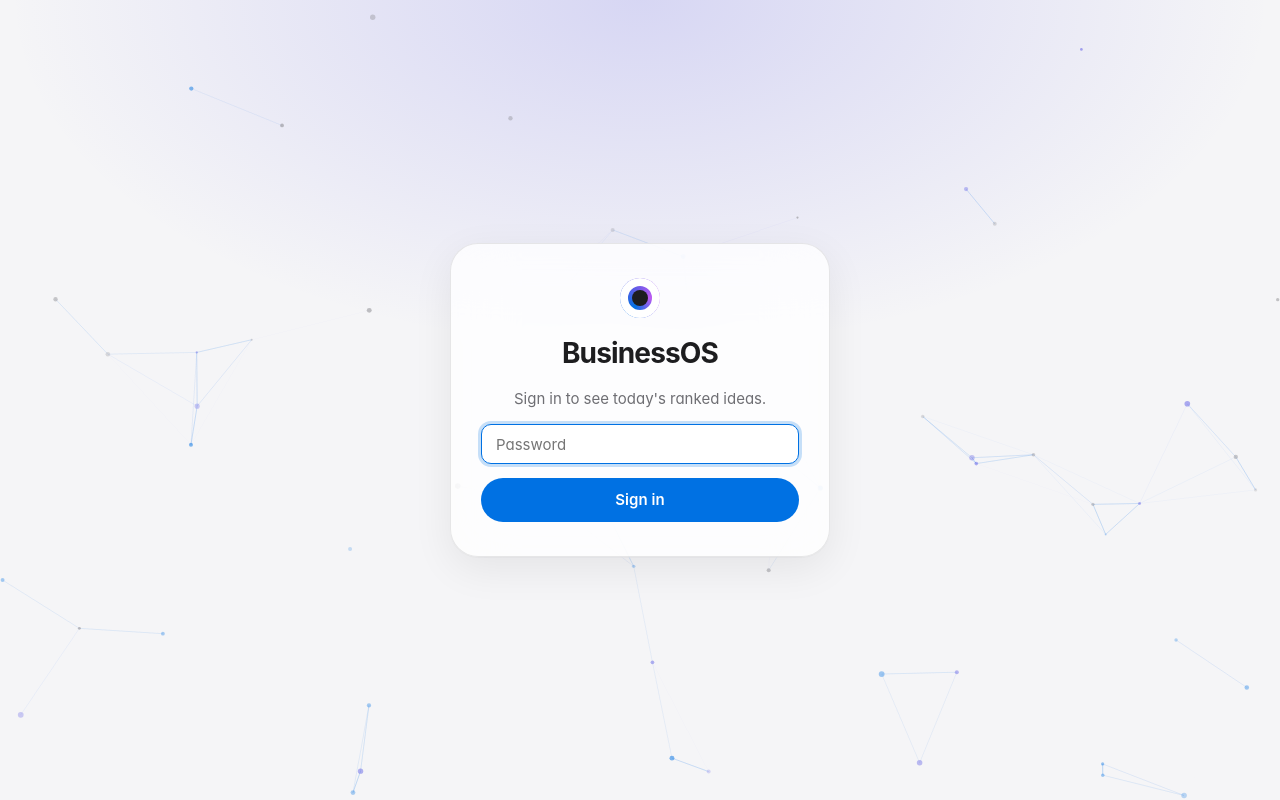
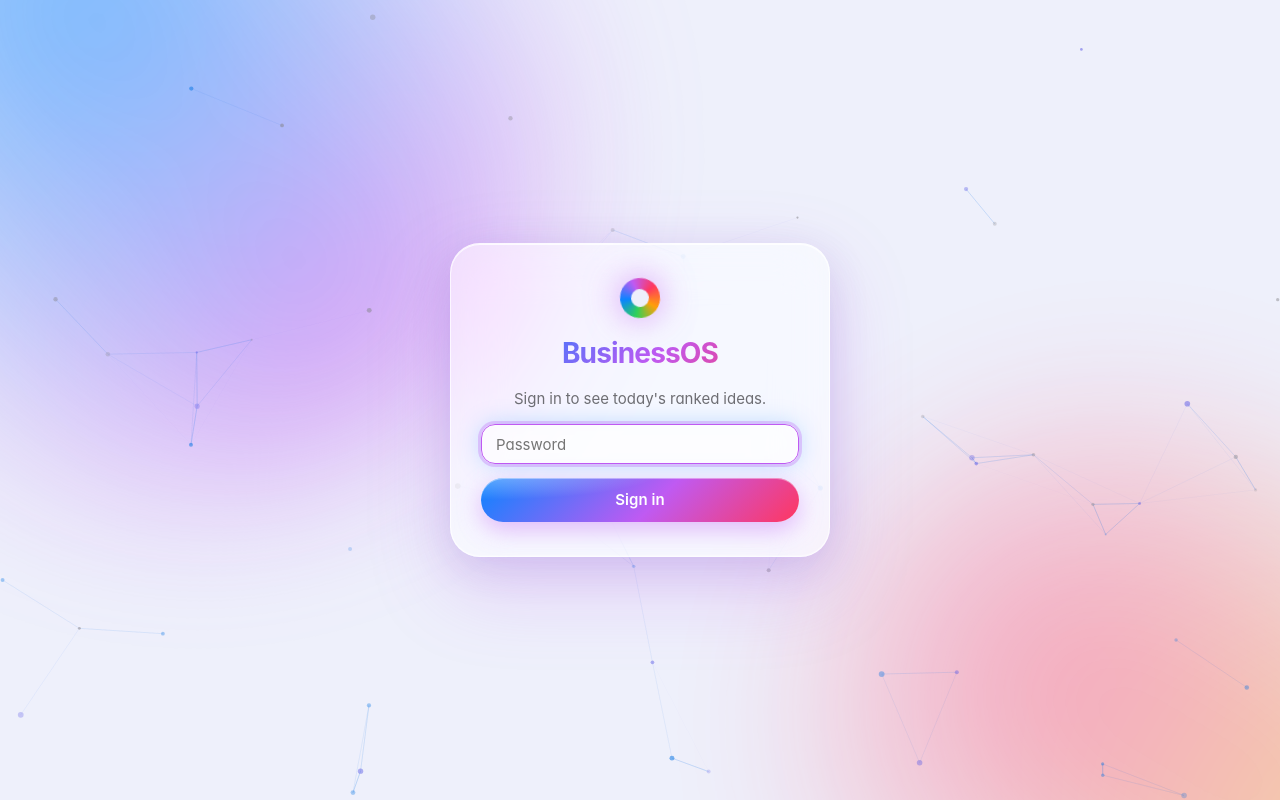
Before and after one commit to vaseems/businessos, a PHP site: page /login.php in a window 1280 px wide. Run offline with PHP 8.4, Linux system fonts and the light colour scheme.

Commit message:
Fix sidebar markup; glass and liquid design with colourful controls
Co-Authored-By: Claude Sonnet 5.5 <noreply@anthropic.com>
Claude-Session: https://claude.ai/code/session_01Etw9gxYGaTzUXvTT6AjLby

```diff
--- /dev/null
+++ b/assets/glass.css
@@ -0,0 +1,127 @@
+/* BusinessOS: glass + liquid layer. Loads after style.css and overrides its surfaces. */
+:root{
+  --c1:#0a84ff;--c2:#bf5af2;--c3:#ff375f;--c4:#ff9f0a;--c5:#30d158;--c6:#64d2ff;
+  --grad:linear-gradient(135deg,var(--c1),var(--c2) 55%,var(--c3));
+  --grad-warm:linear-gradient(135deg,var(--c4),var(--c3));
+  --grad-cool:linear-gradient(135deg,var(--c6),var(--c1));
+  --grad-fresh:linear-gradient(135deg,var(--c5),var(--c6));
+  --canvas:#eef0fb;
+  --pane:rgba(255,255,255,.52);--pane-hi:rgba(255,255,255,.72);--pane-edge:rgba(255,255,255,.7);
+  --pane-shadow:0 1px 0 rgba(255,255,255,.8) inset,0 -1px 0 rgba(255,255,255,.25) inset,0 10px 40px rgba(70,60,160,.14);
+  --side:rgba(255,255,255,.45);--glass:rgba(255,255,255,.62);--surface:rgba(255,255,255,.55);
+  --line:rgba(70,60,140,.12);--line2:rgba(70,60,140,.07);--track:rgba(80,70,160,.10);
+  --accent:#0a6cff;--accent2:#a24cf0;
+}
+@media (prefers-color-scheme:dark){:root{
+  --canvas:#07070f;
+  --pane:rgba(30,30,48,.5);--pane-hi:rgba(44,44,68,.62);--pane-edge:rgba(255,255,255,.14);
+  --pane-shadow:0 1px 0 rgba(255,255,255,.12) inset,0 -1px 0 rgba(255,255,255,.03) inset,0 14px 50px rgba(0,0,0,.5);
+  --side:rgba(20,20,34,.5);--glass:rgba(26,26,42,.62);--surface:rgba(30,30,48,.5);
+  --line:rgba(255,255,255,.12);--line2:rgba(255,255,255,.07);--track:rgba(255,255,255,.10);
+  --accent:#4da3ff;--accent2:#c27cff;
+}}
+
+/* Liquid aurora behind everything */
+body{background:var(--canvas);position:relative;min-height:100vh}
+body::before,body::after{content:"";position:fixed;z-index:-1;pointer-events:none;border-radius:50%;filter:blur(70px);opacity:.55}
+body::before{width:60vmax;height:60vmax;left:-18vmax;top:-22vmax;background:radial-gradient(circle at 35% 35%,var(--c1),transparent 62%),radial-gradient(circle at 70% 70%,var(--c2),transparent 60%);animation:drift1 26s ease-in-out infinite alternate}
+body::after{width:55vmax;height:55vmax;right:-18vmax;bottom:-24vmax;background:radial-gradient(circle at 40% 40%,var(--c3),transparent 60%),radial-gradient(circle at 70% 60%,var(--c4),transparent 58%);animation:drift2 32s ease-in-out infinite alternate;opacity:.42}
+@media (prefers-color-scheme:dark){body::before,body::after{opacity:.38}body::after{opacity:.3}}
+@keyframes drift1{to{transform:translate(14vmax,10vmax) rotate(40deg) scale(1.12);border-radius:46% 54% 58% 42%}}
+@keyframes drift2{to{transform:translate(-12vmax,-8vmax) rotate(-35deg) scale(1.1);border-radius:58% 42% 46% 54%}}
+
+/* Glass surfaces */
+.panel,.rows,.stats,.tile-btn,.sheet-card,.pal-card,.login-card,.tip{
+  background:var(--pane);border:1px solid var(--pane-edge);box-shadow:var(--pane-shadow);
+  backdrop-filter:blur(26px) saturate(190%);-webkit-backdrop-filter:blur(26px) saturate(190%)}
+.side{background:var(--side);border-right:1px solid var(--pane-edge);backdrop-filter:blur(30px) saturate(200%);-webkit-backdrop-filter:blur(30px) saturate(200%)}
+.bar{background:color-mix(in srgb,var(--pane) 80%,transparent);border-bottom:1px solid var(--pane-edge);backdrop-filter:blur(26px) saturate(190%);-webkit-backdrop-filter:blur(26px) saturate(190%)}
+.panel,.rows,.stats,.tile-btn{border-radius:22px}
+.panel,.tile-btn,.stats{position:relative;overflow:hidden}
+.panel::before,.tile-btn::before{content:"";position:absolute;inset:0;pointer-events:none;border-radius:inherit;background:linear-gradient(135deg,rgba(255,255,255,.35),transparent 38%);opacity:.7}
+@media (prefers-color-scheme:dark){.panel::before,.tile-btn::before{background:linear-gradient(135deg,rgba(255,255,255,.10),transparent 38%)}}
+.panel>*,.tile-btn>*{position:relative}
+.tile-btn:hover{transform:translateY(-4px) scale(1.01);border-color:var(--pane-edge);box-shadow:var(--pane-shadow),0 18px 50px color-mix(in srgb,var(--c2) 28%,transparent)}
+.row-btn:hover{background:color-mix(in srgb,var(--c2) 10%,transparent)}
+.rank a:hover{background:color-mix(in srgb,var(--c1) 10%,transparent)}
+
+/* Brand mark: living liquid orb */
+.mark{background:conic-gradient(from 0deg,var(--c1),var(--c2),var(--c3),var(--c4),var(--c5),var(--c1));animation:spin 9s linear infinite;box-shadow:0 0 18px color-mix(in srgb,var(--c2) 55%,transparent)}
+.mark::after{background:var(--canvas);inset:6px}
+.mark.big{box-shadow:0 0 34px color-mix(in srgb,var(--c2) 60%,transparent)}.mark.big::after{inset:11px}
+@keyframes spin{to{transform:rotate(360deg)}}
+.brand{font-weight:700}
+.brand span:last-child{background:var(--grad);-webkit-background-clip:text;background-clip:text;color:transparent}
+
+/* Colorful navigation */
+.nav a{border-radius:14px;transition:background .25s,color .25s,transform .25s var(--ease)}
+.nav a:hover{transform:translateX(2px)}
+.nav a .ic{padding:5px;width:28px;height:28px;border-radius:9px;color:#fff;box-shadow:0 4px 10px rgba(0,0,0,.18)}
+.nav a:nth-child(1) .ic{background:var(--grad-cool)}
+.nav a:nth-child(2) .ic{background:linear-gradient(135deg,var(--c2),var(--c3))}
+.nav a:nth-child(3) .ic{background:var(--grad-warm)}
+.nav a[aria-current=page]{background:var(--pane-hi);box-shadow:var(--pane-shadow);color:var(--ink)}
+.nav a[aria-current=page] .ic{color:#fff}
+.signout button{border-radius:14px}.signout button:hover{background:color-mix(in srgb,var(--c3) 14%,transparent);color:var(--c3)}
+
+/* Controls with colour and a liquid sheen */
+.btn{position:relative;overflow:hidden;background:var(--grad);color:#fff;font-weight:600;box-shadow:0 8px 24px color-mix(in srgb,var(--c2) 40%,transparent),0 1px 0 rgba(255,255,255,.4) inset;transition:transform .25s var(--ease),box-shadow .25s,filter .25s}
+.btn::before{content:"";position:absolute;left:-30%;top:-120%;width:160%;height:200%;background:radial-gradient(closest-side,rgba(255,255,255,.45),transparent 70%);transform:translateX(-30%);transition:transform .7s var(--ease);pointer-events:none}
+.btn:hover{filter:saturate(1.15);transform:translateY(-1px);box-shadow:0 12px 30px color-mix(in srgb,var(--c2) 50%,transparent),0 1px 0 rgba(255,255,255,.4) inset}
+.btn:hover::before{transform:translateX(40%)}
+.btn.quiet{background:var(--pane-hi);color:var(--ink);border:1px solid var(--pane-edge);box-shadow:var(--pane-shadow);backdrop-filter:blur(16px);-webkit-backdrop-filter:blur(16px)}
+.btn.quiet::before{display:none}
+.field,.cmd,.iconbtn{background:var(--pane);border:1px solid var(--pane-edge);box-shadow:0 1px 0 rgba(255,255,255,.5) inset;backdrop-filter:blur(18px);-webkit-backdrop-filter:blur(18px)}
+.field{border-radius:14px}
+.field:focus-within{border-color:var(--c2);box-shadow:0 0 0 3px color-mix(in srgb,var(--c2) 28%,transparent),0 0 24px color-mix(in srgb,var(--c1) 25%,transparent)}
+.cmd:hover,.iconbtn:hover{border-color:var(--c2);box-shadow:0 0 0 3px color-mix(in srgb,var(--c2) 18%,transparent)}
+.seg{background:var(--pane);border:1px solid var(--pane-edge);border-radius:14px;padding:4px;backdrop-filter:blur(16px);-webkit-backdrop-filter:blur(16px)}
+.seg button{border-radius:10px}
+.seg button[aria-pressed=true]{background:var(--grad);color:#fff;box-shadow:0 6px 16px color-mix(in srgb,var(--c2) 40%,transparent)}
+.tag{background:color-mix(in srgb,var(--c2) 16%,transparent);color:var(--ink)}
+#pal-list a[aria-selected=true]{background:var(--grad);color:#fff}
+kbd{background:var(--pane-hi)}
+
+/* Hero */
+.hero{border:1px solid var(--pane-edge);border-radius:30px;box-shadow:var(--pane-shadow);
+  background:radial-gradient(700px 380px at 12% 8%,color-mix(in srgb,var(--c1) 30%,transparent),transparent 70%),radial-gradient(600px 400px at 90% 90%,color-mix(in srgb,var(--c3) 26%,transparent),transparent 70%),radial-gradient(500px 360px at 60% 20%,color-mix(in srgb,var(--c2) 24%,transparent),transparent 70%),var(--pane);
+  backdrop-filter:blur(20px);-webkit-backdrop-filter:blur(20px)}
+.hero h1{background:linear-gradient(120deg,var(--ink) 30%,var(--c2) 70%,var(--c3));-webkit-background-clip:text;background-clip:text;color:transparent}
+.hero-note{display:inline-block;padding:5px 12px;border-radius:999px;background:var(--pane-hi);border:1px solid var(--pane-edge);font-weight:500;color:var(--ink)}
+
+/* Stats: coloured figures */
+.stats>div{position:relative}
+.stats>div::before{content:"";position:absolute;left:24px;top:0;width:34px;height:3px;border-radius:0 0 4px 4px}
+.stats>div:nth-child(1)::before{background:var(--grad-cool)}.stats>div:nth-child(2)::before{background:var(--grad-warm)}.stats>div:nth-child(3)::before{background:var(--grad-fresh)}
+.stats>div:nth-child(1) .num{background:var(--grad-cool);-webkit-background-clip:text;background-clip:text;color:transparent}
+.stats>div:nth-child(2) .num{background:var(--grad-warm);-webkit-background-clip:text;background-clip:text;color:transparent}
+.stats>div:nth-child(3) .num{background:var(--grad-fresh);-webkit-background-clip:text;background-clip:text;color:transparent}
+
+/* Bars and charts: more colour */
+.rbar i,.track i{background:linear-gradient(90deg,var(--c1),var(--c2),var(--c3))}
+.hist i.go{background:linear-gradient(180deg,var(--c3),var(--c2) 55%,var(--c1));box-shadow:0 6px 18px color-mix(in srgb,var(--c2) 35%,transparent)}
+.hist div:nth-child(1) i.go{background:linear-gradient(180deg,var(--c4),var(--c3))}
+.hist div:nth-child(2) i.go{background:linear-gradient(180deg,var(--c3),var(--c2))}
+.hist div:nth-child(3) i.go{background:linear-gradient(180deg,var(--c2),var(--c1))}
+.hist div:nth-child(4) i.go{background:linear-gradient(180deg,var(--c1),var(--c6))}
+.hist div:nth-child(5) i.go{background:linear-gradient(180deg,var(--c6),var(--c5))}
+.k-in{background:linear-gradient(90deg,var(--c4),var(--c3))}.k-gl{background:linear-gradient(90deg,var(--c1),var(--c6))}
+.sbar{background:var(--track)}
+.rf{stroke:url(#ringgrad)}
+.glyph i{background:linear-gradient(180deg,var(--c3),var(--c2))}
+.rank li:nth-child(1) .rk{color:var(--c4);font-weight:700}.rank li:nth-child(2) .rk{color:var(--c2);font-weight:700}.rank li:nth-child(3) .rk{color:var(--c1);font-weight:700}
+.dot{background:var(--c5)}
+
+/* Sheet and login */
+.sheet-card{background:var(--glass)}
+.login-card{border-radius:30px;box-shadow:var(--pane-shadow),0 30px 80px color-mix(in srgb,var(--c2) 25%,transparent)}
+body.login{background:var(--canvas)}
+.login-card h1{background:var(--grad);-webkit-background-clip:text;background-clip:text;color:transparent}
+
+@media (max-width:760px){
+  .side{background:var(--pane-hi);border:1px solid var(--pane-edge);border-radius:24px;margin:0 10px 10px;inset:auto 0 0 0;box-shadow:var(--pane-shadow)}
+  .nav a .ic{width:26px;height:26px}
+  .nav a:hover{transform:none}
+}
+@media (prefers-reduced-motion:reduce){body::before,body::after,.mark{animation:none!important}}
+@supports not (backdrop-filter:blur(1px)){.panel,.rows,.stats,.tile-btn,.side,.bar{background:var(--pane-hi)}}
--- a/inc/layout.php
+++ b/inc/layout.php
@@ -59,10 +59,12 @@ function page_head(string $title, string $active, array $d = []): void {
 <meta name="robots" content="noindex,nofollow">
 <meta name="color-scheme" content="light dark">
 <title><?= h($title) ?> · <?= h('BusinessOS') ?></title>
-<link rel="stylesheet" href="assets/style.css?v=2">
+<link rel="stylesheet" href="assets/style.css?v=3">
+<link rel="stylesheet" href="assets/glass.css?v=1">
 <noscript><style>.rbar i,.track i,.sbar i{width:var(--w)}.hist i{height:var(--h)}</style></noscript>
 </head>
 <body>
+<svg width="0" height="0" style="position:absolute" aria-hidden="true"><defs><linearGradient id="ringgrad" x1="0" y1="0" x2="1" y2="1"><stop offset="0" stop-color="#0a84ff"/><stop offset=".55" stop-color="#bf5af2"/><stop offset="1" stop-color="#ff375f"/></linearGradient></defs></svg>
 <div class="shell">
   <aside class="side">
     <a class="brand" href="index.php"><span class="mark" aria-hidden="true"></span><span><?= h($brand) ?></span></a>
@@ -71,8 +73,6 @@ function page_head(string $title, string $active, array $d = []): void {
         <a href="<?= h($href) ?>"<?= $active === $href ? ' aria-current="page"' : '' ?>><?= icon($ic) ?><span><?= h($label) ?></span></a>
       <?php endforeach; ?>
     </nav>
-      <p><?= $last ? 'Last update ' . h(date('j M', strtotime((string)$last))) : 'No run recorded yet' ?><br>Next run 7:43 AM IST</p>
-    </div>
     <form method="post" action="logout.php" class="signout">
       <input type="hidden" name="csrf" value="<?= h(csrf_token()) ?>">
       <button type="submit"><?= icon('out') ?><span>Sign out</span></button>
--- a/login.php
+++ b/login.php
@@ -27,7 +27,8 @@ $brand = 'BusinessOS';
 <meta charset="utf-8"><meta name="viewport" content="width=device-width, initial-scale=1">
 <meta name="robots" content="noindex,nofollow"><meta name="color-scheme" content="light dark">
 <title>Sign in · <?= h('BusinessOS') ?></title>
-<link rel="stylesheet" href="assets/style.css?v=2">
+<link rel="stylesheet" href="assets/style.css?v=3">
+<link rel="stylesheet" href="assets/glass.css?v=1">
 </head><body class="login">
 <div id="particles" data-count="55" aria-hidden="true"></div>
 <form method="post" class="login-card">
```
